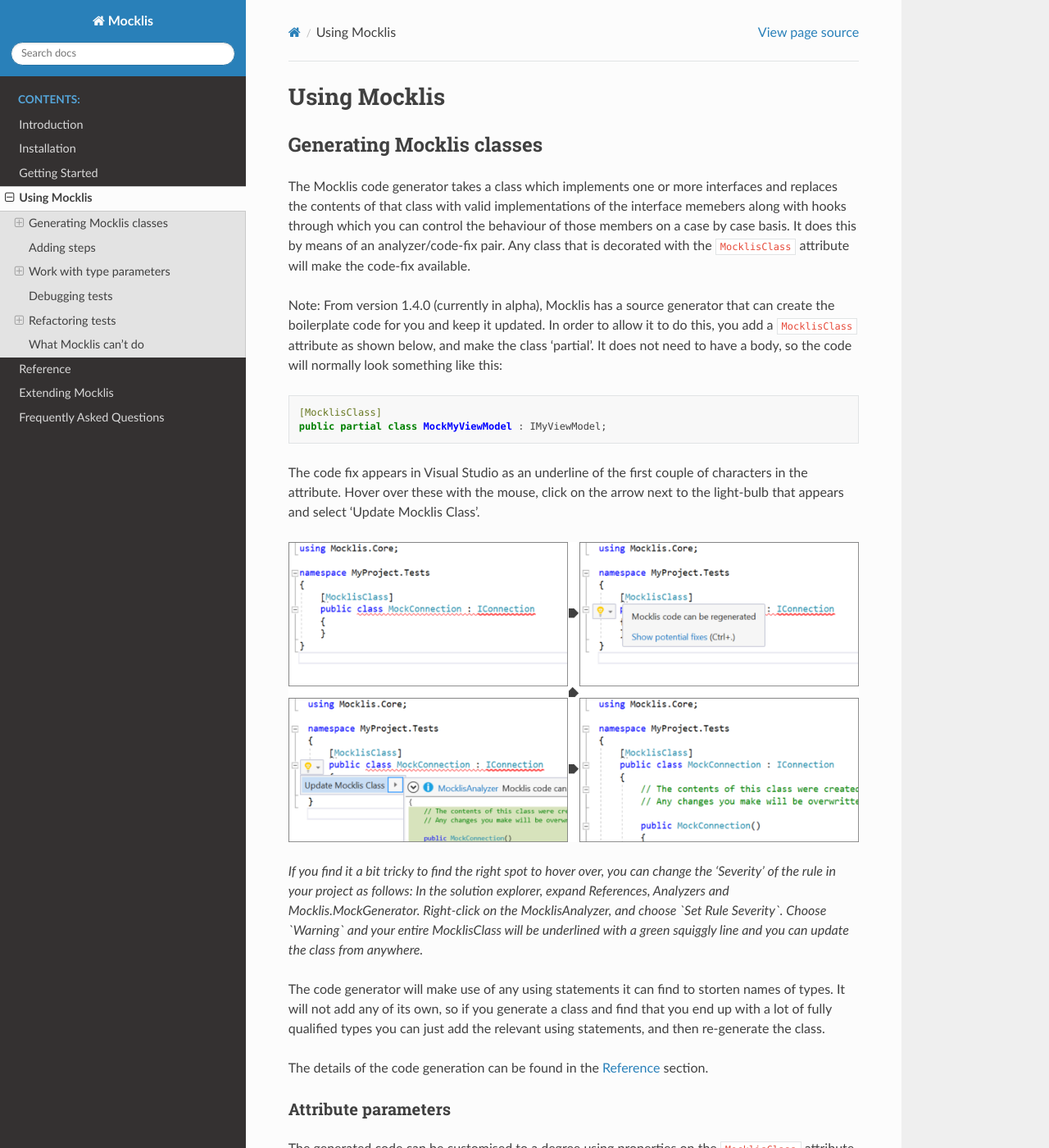
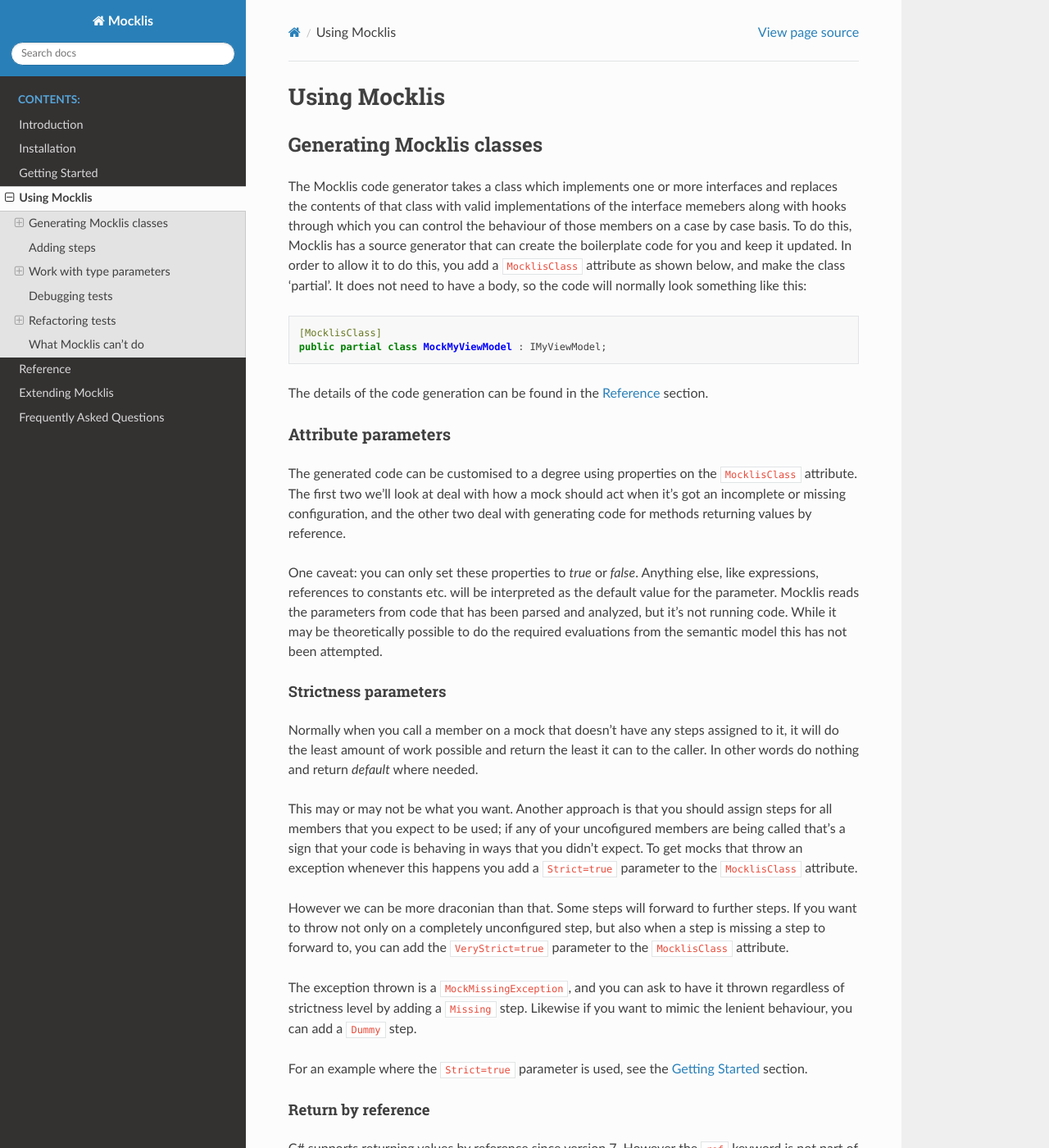
Before and after one commit to mocklis/mocklis.docs, a Sphinx documentation site: the page built from source/usage/index.rst, in a window 1280 px wide and 1400 px high. Shown: the whole window at 82% size. Built offline with Sphinx 7.4.7 and the Read the Docs theme 3.1.0, drawn with Linux system fonts in a browser that asks for light colours; some of the changed text lies outside the part shown.

Commit message:
Updates to 1.4 documentation

```diff
--- a/source/usage/index.rst
+++ b/source/usage/index.rst
@@ -7,10 +7,7 @@
 
 The Mocklis code generator takes a class which implements one or more interfaces and replaces the contents of that class
 with valid implementations of the interface memebers along with hooks through which you can control the behaviour of those
-members on a case by case basis. It does this by means of an analyzer/code-fix pair. Any class that is decorated with the
-``MocklisClass`` attribute will make the code-fix available.
-
-Note: From version 1.4.0 (currently in alpha), Mocklis has a source generator that can create the boilerplate code for you and
+members on a case by case basis. To do this, Mocklis has a source generator that can create the boilerplate code for you and
 keep it updated. In order to allow it to do this, you add a ``MocklisClass`` attribute as shown below, and make the class
 'partial'. It does not need to have a body, so the code will normally look something like this:
 
@@ -18,20 +15,6 @@
 
     [MocklisClass]
     public partial class MockMyViewModel : IMyViewModel;
-
-The code fix appears in Visual Studio as an underline of the first couple of characters in the attribute. Hover over these
-with the mouse, click on the arrow next to the light-bulb that appears and select 'Update Mocklis Class'.
-
-.. image:: generate.png
-
-*If you find it a bit tricky to find the right spot to hover over, you can change the 'Severity' of the rule in your project as follows: In the
-solution explorer, expand References, Analyzers and Mocklis.MockGenerator. Right-click on the MocklisAnalyzer, and choose `Set Rule Severity`.
-Choose `Warning` and your entire MocklisClass will be underlined with a green squiggly line and you can update the class from
-anywhere.*
-
-The code generator will make use of any using statements it can find to storten names of types. It will not add any of its own, so if you
-generate a class and find that you end up with a lot of fully qualified types you can just add the relevant using statements, and then
-re-generate the class.
 
 The details of the code generation can be found in the :doc:`../reference/index` section.
 
@@ -215,22 +192,15 @@
 
 .. sourcecode:: csharp
 
-    [MocklisClass]
-    public class TypeParameters : ITypeParameters
+    private readonly TypedMockProvider _test = new TypedMockProvider();
+
+    public FuncMethodMock<TIn, TOut> Test<TIn, TOut>() where TOut : struct
     {
-        // The contents of this class were created by the Mocklis code-generator.
-        // Any changes you make will be overwritten if the contents are re-generated.
+        var key = new[] { typeof(TIn), typeof(TOut) };
+        return (FuncMethodMock<TIn, TOut>)_test.GetOrAdd(key, keyString => new FuncMethodMock<TIn, TOut>(this, "TypeParameters", "ITypeParameters", "Test" + keyString, "Test" + keyString + "()", Strictness.Lenient));
+    }
 
-        private readonly TypedMockProvider _test = new TypedMockProvider();
-
-        public FuncMethodMock<TIn, TOut> Test<TIn, TOut>() where TOut : struct
-        {
-            var key = new[] { typeof(TIn), typeof(TOut) };
-            return (FuncMethodMock<TIn, TOut>)_test.GetOrAdd(key, keyString => new FuncMethodMock<TIn, TOut>(this, "TypeParameters", "ITypeParameters", "Test" + keyString, "Test" + keyString + "()", Strictness.Lenient));
-        }
-
-        TOut ITypeParameters.Test<TIn, TOut>(TIn input) => Test<TIn, TOut>().Call(input);
-    }
+    TOut ITypeParameters.Test<TIn, TOut>(TIn input) => Test<TIn, TOut>().Call(input);
 
 The difference is that the `mock property` has been replaced with a generic `mock factory method`, and this in turn requires a slightly different syntax
 when adding steps; where your 'normal' tests used to look like this:
@@ -293,10 +263,7 @@
 
 The Mocklis code generator will not impose a base class for your `Mocklis classes`, nor will it prevent you from inheriting from them.
 
-The only real restriction is that the `Mocklis classes` must not be partial (as that introduces a whole new level of corner
-case cacaphony), or static (as you cannot implement an interface 'statically' on a class).
-
-But in short the class hierarchy is yours for making the most of; if you want to create a common ancestor for all your mocks you can
+In short the class hierarchy is yours for making the most of; if you want to create a common ancestor for all your mocks you can
 certainly do so, and if you want to override a `Mocklis class` to centralise configuration or add new functionality just go ahead.
 Mocklis will create constructors as necessary, all of which will be protected if the `Mocklis class` is abstract and public otherwise.
 
```
Also changed, not shown: other parts of source/usage/index.rst (+5 -11 lines), source/getting-started/index.rst (+2 -6 lines), source/installation/index.rst (+11 -11 lines), source/introduction/index.rst (+34 -4 lines), source/reference/index.rst (+31 -1 lines).
